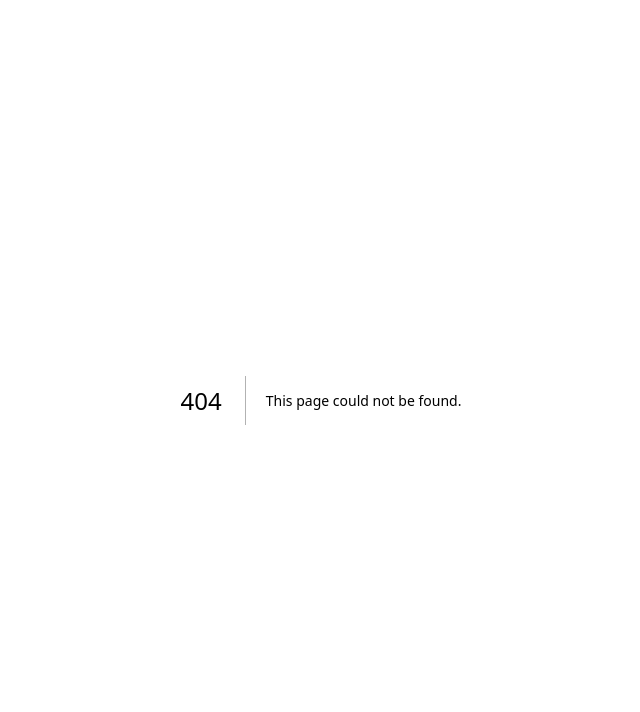
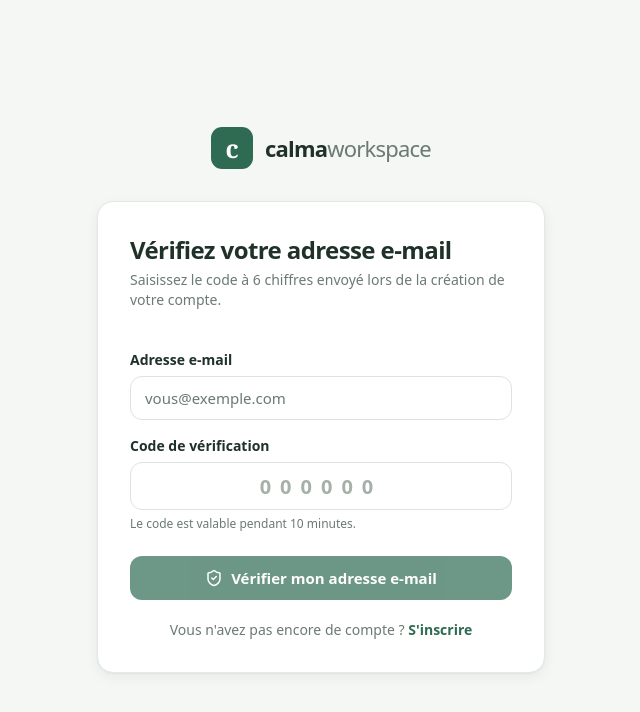
Before and after one commit to RayenTN2/calma_workspace, a Next.js app: page /verify-email in a window 1280 px wide. Before the commit this address had no page. Shown: the top 712 px of the page, without its empty margins (319-959 px from the left). Built offline with nearby package versions, Linux system fonts and the light colour scheme.

Commit message:
Verifier l’e-mail

```diff
--- /dev/null
+++ b/src/app/verify-email/page.js
@@ -0,0 +1,35 @@
+import Link from "next/link";
+
+import Brand from "@/components/Brand";
+import VerifyEmailForm from "@/components/auth/VerifyEmailForm";
+
+export const metadata = {
+  title: "Vérifier votre adresse e-mail | Calma Workspace",
+};
+
+export default async function VerifyEmailPage({ searchParams }) {
+  const params = await searchParams;
+  const email = typeof params?.email === "string" ? params.email : "";
+
+  return (
+    <main className="flex min-h-screen flex-1 items-center justify-center bg-[#f4f7f4] px-4 py-12 font-[system-ui,-apple-system,'Segoe_UI',Roboto,Arial,sans-serif] text-[#1f3128]">
+      <div className="w-full max-w-md">
+        <div className="mb-8 flex justify-center"><Brand className="calmaBrandCentered" /></div>
+
+        <section className="rounded-2xl border border-[#e4e9e5] bg-white p-6 shadow-[0_1px_2px_rgba(31,49,40,0.05),0_4px_14px_rgba(31,49,40,0.06)] sm:p-8">
+          <h1 className="mb-1 text-2xl font-bold tracking-tight">Vérifiez votre adresse e-mail</h1>
+          <p className="mb-6 text-sm text-[#6b7a72]">
+            Saisissez le code à 6 chiffres envoyé lors de la création de votre compte.
+          </p>
+          <VerifyEmailForm initialEmail={email} />
+          <p className="mt-5 text-center text-sm text-[#6b7a72]">
+            Vous n&apos;avez pas encore de compte ?{" "}
+            <Link href="/register" className="font-semibold text-[#2f6b53] hover:underline">
+              S&apos;inscrire
+            </Link>
+          </p>
+        </section>
+      </div>
+    </main>
+  );
+}
--- a/src/components/auth/RegisterForm.js
+++ b/src/components/auth/RegisterForm.js
@@ -103,28 +103,27 @@ export default function RegisterForm() {
         </div>
 
         <h2 className="mb-2 text-2xl font-bold tracking-tight text-[#1f3128]">
-          Inscription confirmée !
+          Vérifiez votre adresse e-mail
         </h2>
 
         <p className="mb-5 text-sm text-[#6b7a72]">
-          Votre compte pour le profil{" "}
-          <strong className="font-semibold text-[#1f3128]">{profileLabel}</strong> a bien été créé.
+          Votre demande de création de compte pour le profil{" "}
+          <strong className="font-semibold text-[#1f3128]">{profileLabel}</strong> a bien été enregistrée.
         </p>
 
         <div className="mb-6 w-full rounded-xl border border-[#dde4de] bg-[#edf4ef] p-4 text-left text-sm text-[#245641]">
-          <p className="mb-1 font-semibold">Confirmation de votre compte</p>
+          <p className="mb-1 font-semibold">Un code vous a été envoyé</p>
           <p className="text-xs leading-relaxed text-[#245641]/85">
-            Un e-mail de confirmation avec votre code d&apos;activation a été envoyé à{" "}
+            Saisissez le code reçu à l&apos;adresse{" "}
             <strong className="font-semibold">{registeredData.email}</strong>.
-            (La confirmation par e-mail relève de l&apos;US-14, optionnelle).
           </p>
         </div>
 
         <Link
-          href="/login"
+          href={`/verify-email?email=${encodeURIComponent(registeredData.email)}`}
           className="flex h-11 w-full items-center justify-center gap-2 rounded-xl bg-[#2f6b53] px-4 text-[15px] font-semibold text-white transition hover:bg-[#245641] focus-visible:outline-2 focus-visible:outline-offset-2 focus-visible:outline-[#2f6b53]"
         >
-          <span>Aller à la page de connexion</span>
+          <span>Vérifier mon adresse e-mail</span>
           <ArrowRight size={18} aria-hidden="true" />
         </Link>
       </div>
--- a/src/components/auth/VerifyEmailForm.js
+++ b/src/components/auth/VerifyEmailForm.js
@@ -0,0 +1,113 @@
+"use client";
+
+import { useState } from "react";
+import Link from "next/link";
+import { AlertCircle, CheckCircle2, LoaderCircle, ShieldCheck } from "lucide-react";
+
+export default function VerifyEmailForm({ initialEmail = "" }) {
+  const [email, setEmail] = useState(initialEmail);
+  const [code, setCode] = useState("");
+  const [error, setError] = useState("");
+  const [submitting, setSubmitting] = useState(false);
+  const [verified, setVerified] = useState(false);
+
+  async function handleSubmit(event) {
+    event.preventDefault();
+    if (submitting) return;
+
+    setError("");
+    setSubmitting(true);
+    try {
+      const response = await fetch("/api/auth/verify-email", {
+        method: "POST",
+        credentials: "same-origin",
+        headers: { "Content-Type": "application/json" },
+        body: JSON.stringify({ email: email.trim(), code }),
+      });
+      const payload = await response.json().catch(() => null);
+
+      if (!response.ok) {
+        setError(payload?.message || "Impossible de vérifier le code. Vérifiez votre saisie et réessayez.");
+        return;
+      }
+      setVerified(true);
+    } catch {
+      setError("Impossible de contacter le serveur. Vérifiez votre connexion et réessayez.");
+    } finally {
+      setSubmitting(false);
+    }
+  }
+
+  if (verified) {
+    return (
+      <div data-testid="email-verification-success" className="flex flex-col items-center py-2 text-center">
+        <div className="mb-4 grid h-16 w-16 place-items-center rounded-2xl bg-[#edf4ef] text-[#2f6b53]">
+          <CheckCircle2 size={36} aria-hidden="true" />
+        </div>
+        <h2 className="mb-2 text-2xl font-bold tracking-tight">Adresse e-mail vérifiée</h2>
+        <p className="mb-6 text-sm text-[#6b7a72]">Votre compte est activé. Vous pouvez maintenant vous connecter.</p>
+        <Link href="/login" className="flex h-11 w-full items-center justify-center rounded-xl bg-[#2f6b53] px-4 text-[15px] font-semibold text-white transition hover:bg-[#245641] focus-visible:outline-2 focus-visible:outline-offset-2 focus-visible:outline-[#2f6b53]">
+          Aller à la connexion
+        </Link>
+      </div>
+    );
+  }
+
+  return (
+    <form onSubmit={handleSubmit} noValidate className="flex flex-col gap-4" aria-describedby="verification-feedback">
+      <div id="verification-feedback" aria-live="polite">
+        {error && (
+          <p role="alert" className="flex items-start gap-2 rounded-xl border border-[#e6bfb5] bg-[#fff0ee] px-3.5 py-3 text-sm text-[#a2473e]">
+            <AlertCircle size={18} className="mt-px shrink-0" aria-hidden="true" />
+            <span>{error}</span>
+          </p>
+        )}
+      </div>
+
+      <div className="flex flex-col gap-1.5">
+        <label htmlFor="verification-email" className="text-sm font-semibold text-[#1f3128]">Adresse e-mail</label>
+        <input
+          id="verification-email"
+          name="email"
+          type="email"
+          autoComplete="email"
+          inputMode="email"
+          required
+          value={email}
+          onChange={(event) => setEmail(event.target.value)}
+          className="h-11 rounded-xl border border-[#dde4de] bg-white px-3.5 text-[15px] text-[#1f3128] outline-none transition placeholder:text-[#6b7a72] focus:border-[#2f6b53] focus:ring-2 focus:ring-[#2f6b53]/20"
+          placeholder="vous@exemple.com"
+        />
+      </div>
+
+      <div className="flex flex-col gap-1.5">
+        <label htmlFor="verification-code" className="text-sm font-semibold text-[#1f3128]">Code de vérification</label>
+        <input
+          id="verification-code"
+          name="code"
+          type="text"
+          inputMode="numeric"
+          autoComplete="one-time-code"
+          pattern="[0-9]{6}"
+          maxLength={6}
+          required
+          value={code}
+          onChange={(event) => setCode(event.target.value.replace(/\D/g, "").slice(0, 6))}
+          className="h-12 rounded-xl border border-[#dde4de] bg-white px-3.5 text-center text-xl font-semibold tracking-[0.45em] text-[#1f3128] outline-none transition placeholder:text-[#a5b0a8] focus:border-[#2f6b53] focus:ring-2 focus:ring-[#2f6b53]/20"
+          placeholder="000000"
+          aria-describedby="verification-code-hint"
+        />
+        <p id="verification-code-hint" className="text-xs text-[#6b7a72]">Le code est valable pendant 10 minutes.</p>
+      </div>
+
+      <button
+        type="submit"
+        disabled={submitting || !email.trim() || code.length !== 6}
+        className="mt-2 flex h-11 items-center justify-center gap-2 rounded-xl bg-[#2f6b53] px-4 text-[15px] font-semibold text-white transition hover:bg-[#245641] focus-visible:outline-2 focus-visible:outline-offset-2 focus-visible:outline-[#2f6b53] disabled:cursor-not-allowed disabled:opacity-70"
+      >
+        {submitting ? <LoaderCircle size={18} className="animate-spin" aria-hidden="true" /> : <ShieldCheck size={18} aria-hidden="true" />}
+        {submitting ? "Vérification…" : "Vérifier mon adresse e-mail"}
+      </button>
+    </form>
+  );
+}
```
